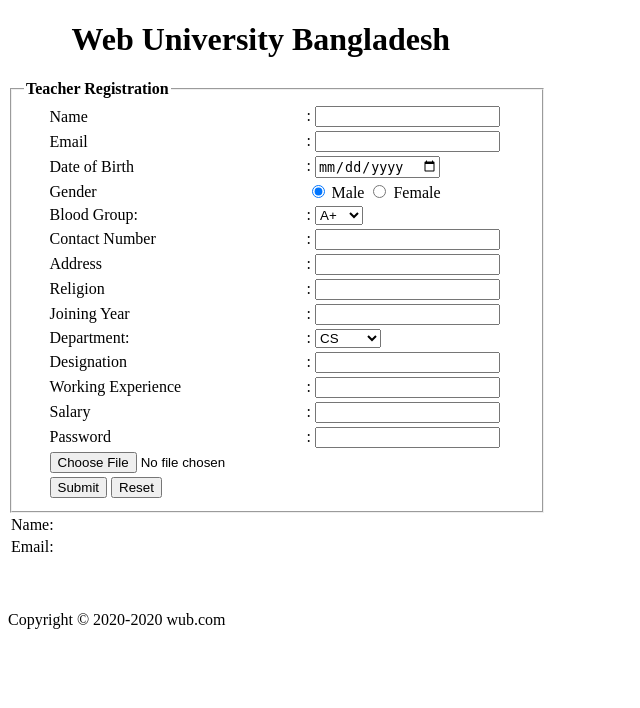
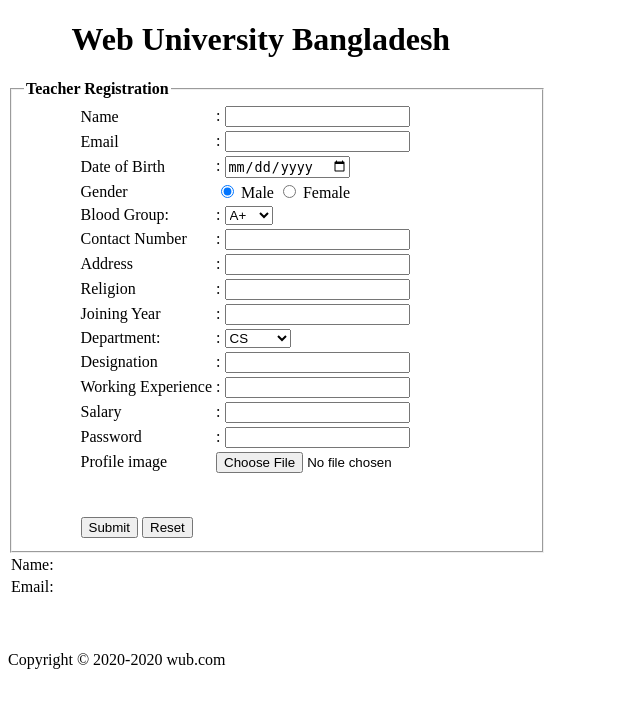
Before and after one commit to Born0/University_Management_System, a PHP site: page /Teacher_Reg.php in a window 1280 px wide. Shown: the top 708 px of the page, without its empty margins (0-640 px from the left). Run offline with PHP 8.4, Linux system fonts and the light colour scheme.

Commit message:
Template Form added

```diff
--- a/Forms/Teacher_Reg.php
+++ b/Forms/Teacher_Reg.php
@@ -242,10 +242,14 @@
                         <td>:   <input type="password" name="password" ><?php echo $error_password ?> </td>
                     </tr>
                     <tr>
+                        <td> Profile image</td>
                         <td>
                             <input type="file" name="fileToUpload" id="fileToUpload">
                             <br>
                         </td>
+                    </tr>
+                    <tr>
+                        <td><br><br></td>
                     </tr>
                     <tr>
                         <td>
```
Also changed, not shown: Extra/ERdiagram WUB.png (renamed from Extra/WUB.png), Extra/Web-Tech temp_LI.jpg (added).
